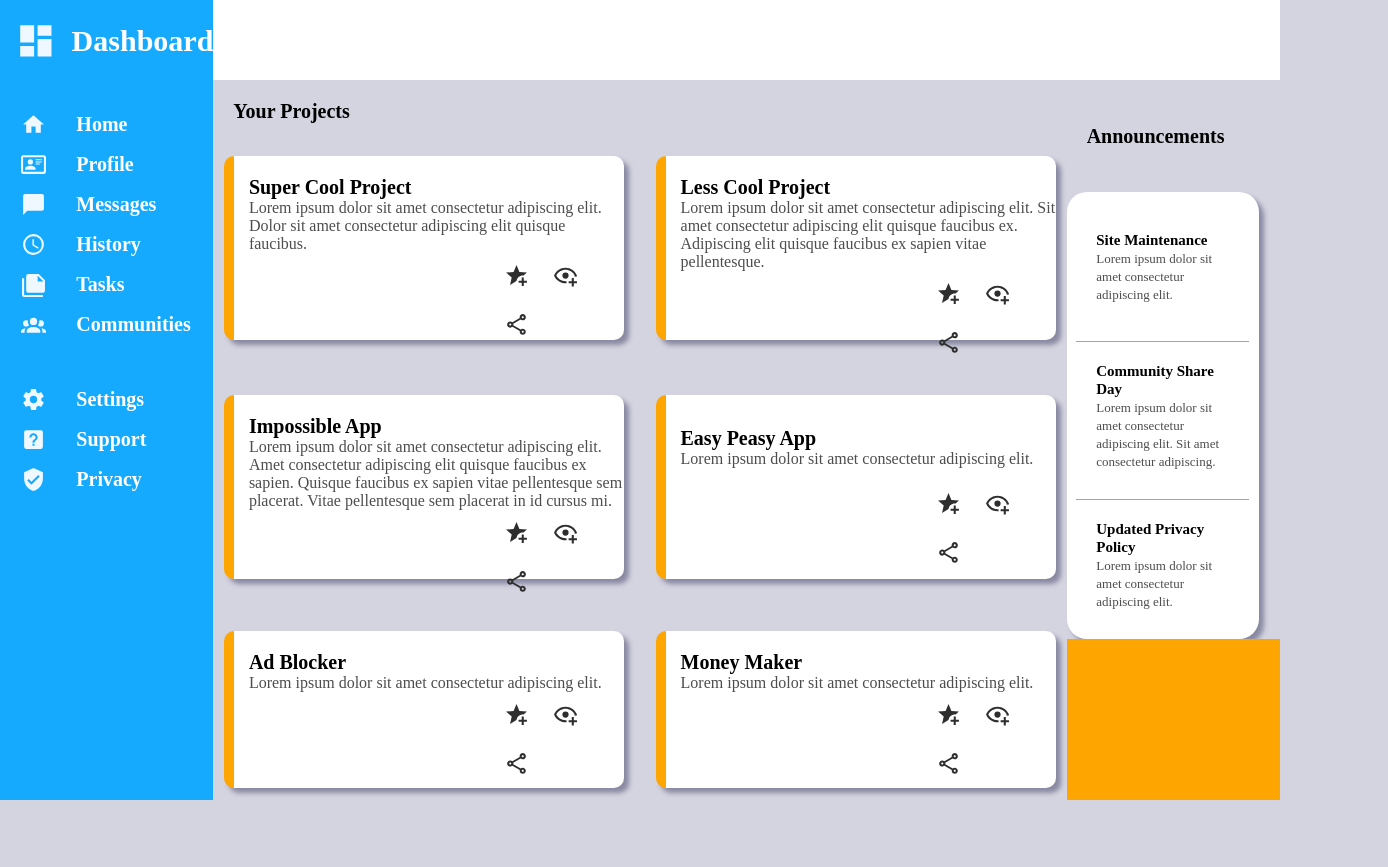
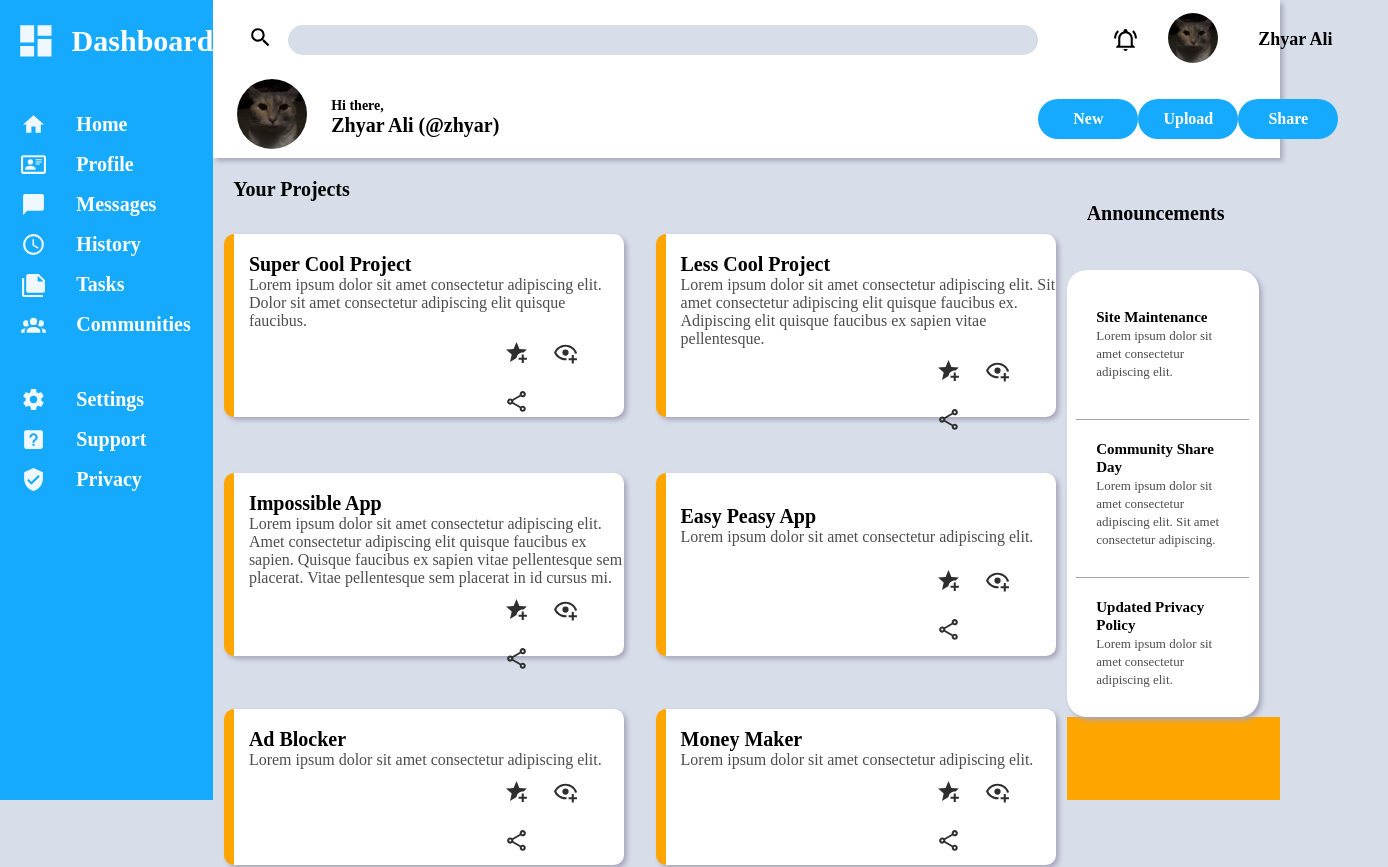
Before and after one commit to Zhyar-Ali/admin-dashboard, a plain HTML site: page index.html in a window 1280 px wide. Shown: the whole page, 1388 px wide, since content can reach past the window. Before the commit the page ends 800 px from the top, so only its background shows below. Drawn offline with Linux system fonts and the light colour scheme.

Commit message:
finished header

```diff
--- a/index.html
+++ b/index.html
@@ -10,6 +10,55 @@
     <div class="container">
 
         <div class="header">
+
+            <div class="search">
+
+                <div class="search-icon">
+                    <svg class="svg3" xmlns="http://www.w3.org/2000/svg" viewBox="0 0 24 24">
+                        <path d="M9.5,3A6.5,6.5 0 0,1 16,9.5C16,11.11 15.41,12.59 14.44,13.73L14.71,14H15.5L20.5,19L19,20.5L14,15.5V14.71L13.73,14.44C12.59,15.41 11.11,16 9.5,16A6.5,6.5 0 0,1 3,9.5A6.5,6.5 0 0,1 9.5,3M9.5,5C7,5 5,7 5,9.5C5,12 7,14 9.5,14C12,14 14,12 14,9.5C14,7 12,5 9.5,5Z" />
+                    </svg>
+                </div>
+
+                <div class="search-bar"></div>
+
+            </div>
+
+            <div class="pfp">
+
+                <div class="pic">
+                    <img class="pfp1" src="./pics/cat.webp" alt="A profile picture of a cat">
+                </div>
+
+                <p class="intro">
+                    <span class="greet">Hi there,</span>
+                    <br><span class="acc">Zhyar Ali (@zhyar)</span>
+                </p>
+            </div>
+
+            <div class="top-right">
+
+                <svg class="svg3" id="bell" xmlns="http://www.w3.org/2000/svg" viewBox="0 0 24 24">
+                    <path d="M10,21H14A2,2 0 0,1 12,23A2,2 0 0,1 10,21M21,19V20H3V19L5,17V11C5,7.9 7.03,5.17 10,4.29C10,4.19 10,4.1 10,4A2,2 0 0,1 12,2A2,2 0 0,1 14,4C14,4.1 14,4.19 14,4.29C16.97,5.17 19,7.9 19,11V17L21,19M17,11A5,5 0 0,0 12,6A5,5 0 0,0 7,11V18H17V11M19.75,3.19L18.33,4.61C20.04,6.3 21,8.6 21,11H23C23,8.07 21.84,5.25 19.75,3.19M1,11H3C3,8.6 3.96,6.3 5.67,4.61L4.25,3.19C2.16,5.25 1,8.07 1,11Z" />
+                </svg>
+
+                <div class="pic2">
+                    <img class="pfp2" src="./pics/cat.webp" alt="A profile picture of a cat">
+                </div>
+
+                <p class="scnd-name">Zhyar Ali</p>
+
+            </div>
+
+            <div class="nav-buttons">
+
+                <div class="new">New</div>
+
+                <div class="upload">Upload</div>
+
+                <div class="share">Share</div>
+
+            </div>
+
 
         </div>
 
--- a/style.css
+++ b/style.css
@@ -4,7 +4,7 @@
     box-sizing: border-box;
 }
 body{
-    background-color: rgb(212, 212, 224);
+    background-color: rgb(215, 222, 233);
 }
 ul{
     list-style: none;
@@ -18,7 +18,96 @@ ul{
 .header{
     grid-area: 1 / 2 / 2 / 4;
     background-color: white;
+    display: grid;
+    grid-template: 1fr 1fr / 3fr 1fr;
+    box-shadow: 3px 3px 5px rgb(167, 167, 187);
+    z-index: 2;
 }
+.search{
+    display: flex;
+    grid-template: 1fr / 1fr 1fr;
+    align-items: center;
+    padding-left: 35px;
+    gap: 15px;
+}
+.svg3{
+    fill: rgb(0, 0, 0);
+    width: 25px;
+}
+.search-bar{
+    width: 750px;
+    height: 30px;
+    background-color: rgb(215, 222, 233);
+    border-radius: 20px;
+}
+.pfp{
+    grid-area: 2 / 1 / 3 / 2;
+    display: grid;
+    grid-template: 1fr / 1fr 2fr 4fr;
+    padding-bottom: 5px;
+}
+.pfp1{
+    width: 70px;
+    height: 70px;
+    border-radius: 100px;
+}
+.pic{
+    justify-self: center;
+}
+.intro{
+   align-self: center;
+}
+.greet{
+    font-weight: bold;
+    font-size: 14px;
+}
+.acc{
+    font-weight: bold;
+    font-size: 20px;
+}
+.top-right{
+    display: grid;
+    grid-template: 1fr / 1fr 1fr 1fr ;
+    padding-right: 50px;
+}
+.pfp2{
+    width: 50px;
+    height: 50px;
+    border-radius: 100px;
+}
+#bell{
+    align-self: center;
+    justify-self: end;
+}
+.pic2{
+    justify-self: end;
+    align-self: center;
+    padding-right: 20px;
+}
+.scnd-name{
+    align-self: center;
+    justify-self: baseline;
+    padding-left: 20px;
+    font-weight: bold;
+    font-size: 18px;
+}
+.nav-buttons{
+    display: grid;
+    grid-template: 1fr / 1fr 1fr 1fr;
+    align-items: center;
+    padding-right: 50px;
+}
+.new, .upload, .share{
+    background-color: rgb(22, 170, 255);
+    border-radius: 20px;
+    text-align: center;
+    line-height: 40px;
+    width: 100px;
+    height: 40px;
+    color: white;
+    font-weight: bold;
+}
+
 .sidebar{
     grid-area: 1 / 1 / 4 /2;
     display: grid;
@@ -69,7 +158,7 @@ ul{
 }
 .projects{
     grid-area: 2 / 2 / 4 / 3;
-    background-color: rgb(212, 212, 224);
+    background-color: rgb(215, 222, 233);
     display: grid;
     grid-template-columns: repeat(2, 1fr);
     grid-template-rows: 0.25fr ,repeat(3, 1fr);
@@ -78,6 +167,7 @@ ul{
     align-items: center;
     padding-top: 20px;
     padding-bottom: 20px;
+    z-index: 1;
 }
 #your{
     grid-area: 1 / 1 / 2 / 3;
@@ -88,7 +178,7 @@ ul{
 }
 .project{
     background-color: white;
-    box-shadow: 5px 5px 5px rgb(136, 136, 161);
+    box-shadow: 3px 3px 5px rgb(167, 167, 187);
     border-left: 10px solid orange;
     border-radius: 10px;
     width:95%;
@@ -120,12 +210,13 @@ ul{
 }
 .announcements{
     grid-area: 2 / 3 / 3 / 4;
-    background-color: rgb(212, 212, 224);
+    background-color: rgb(215, 222, 233);
     width: 90%;
     display: grid;
     grid-template-columns: 1fr;
     grid-template-rows: 0.25fr 1fr;
     justify-items: center;
+    z-index: 1;
 }
 #your2{
     align-self: center;
@@ -136,7 +227,7 @@ ul{
 }
 .announcement{
     background-color: white;
-    box-shadow: 5px 5px 5px rgb(136, 136, 161);
+    box-shadow: 3px 3px 5px rgb(167, 167, 187);
     display: grid;
     grid-template-columns: 1fr;
     grid-template-rows: repeat(3,1fr);
```
Also changed, not shown: pics/cat.webp (added).
